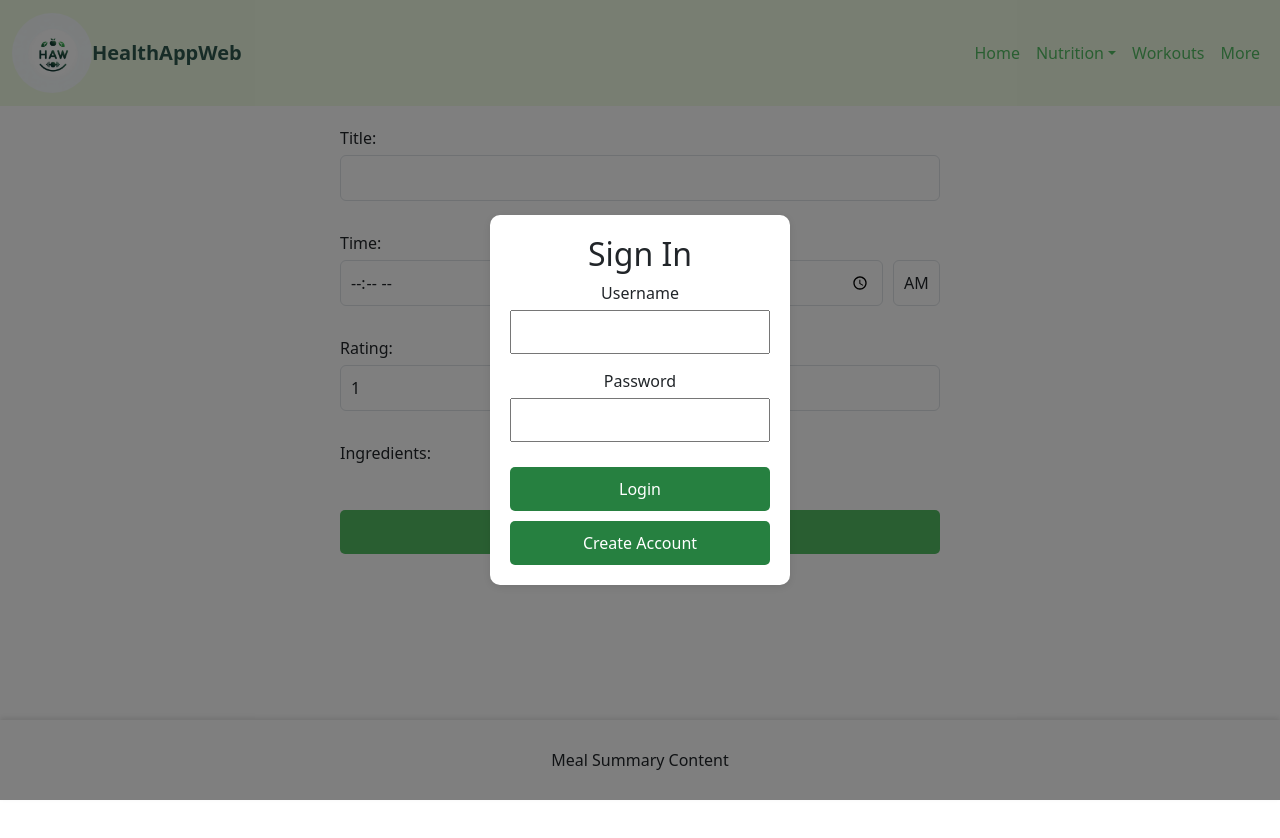
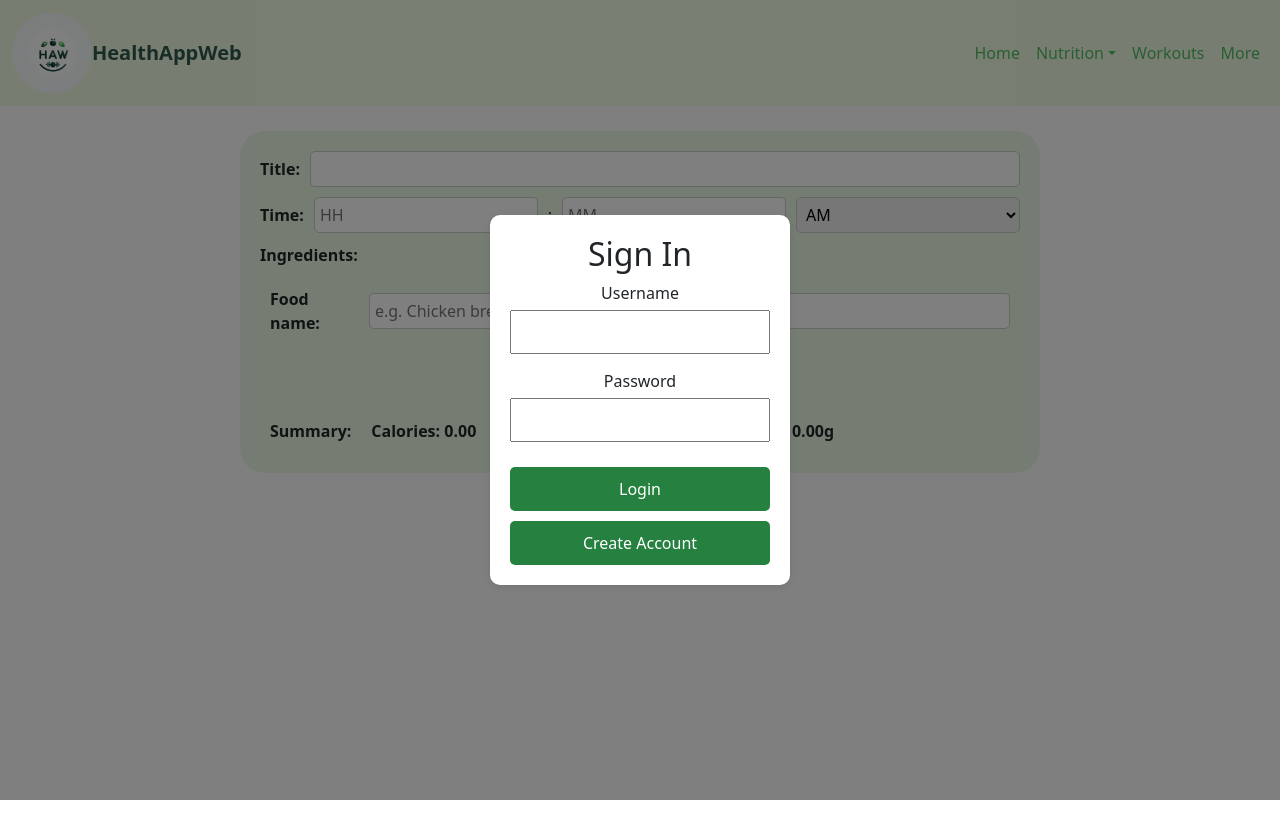
Before and after one commit to enrique95ae/HealthApp_Web, an Angular app: page /add-meal in a window 1280 px wide. Shown: the top 838 px of the page. After the commit the page ends 800 px from the top, so only its background shows below. Built offline with nearby package versions, Linux system fonts and the light colour scheme.

Commit message:
Add-meal component

```diff
--- a/src/app/app.module.ts
+++ b/src/app/app.module.ts
@@ -4,6 +4,7 @@ import { RouterModule, Routes } from '@angular/router';
 import { HttpClientModule } from '@angular/common/http';
 import { FormsModule } from '@angular/forms';
 import { NgbModule } from '@ng-bootstrap/ng-bootstrap';
+import { ReactiveFormsModule } from '@angular/forms';
 
 import { AppComponent } from './app.component';
 import { HeaderComponent } from './components/general/header/header.component';
@@ -64,7 +65,8 @@ const appRoutes: Routes = [
     HttpClientModule,
     FormsModule,
     RouterModule.forRoot(appRoutes),
-    NgbModule
+    NgbModule,
+    ReactiveFormsModule
   ],
   providers: [AuthService, UsersService, MealsService,  FoodsService],
   bootstrap: [AppComponent]
--- a/src/app/components/nutrition/add-food/add-food.component.css
+++ b/src/app/components/nutrition/add-food/add-food.component.css
@@ -1,46 +1,52 @@
 .add-food-container {
     display: flex;
-    flex-direction: column;
-    margin-bottom: 10px;
+    flex-direction: row;
+    gap: 10px;
+    background-color: #EAFAE7;
+    padding: 10px;
+    border-radius: 25px;
+    position: relative;
 }
 
-.food-details {
+.form-row {
     display: flex;
+    align-items: center;
     gap: 10px;
+    flex-grow: 1;
 }
 
-.form-group {
-    display: flex;
-    flex-direction: column;
-    margin-bottom: 10px;
-    flex: 1;
+label {
+    font-weight: bold;
 }
 
-.add-food-container label {
-    margin-top: 10px;
+input {
+    padding: 5px;
+    border-radius: 5px;
+    border: 1px solid #ccc;
+    flex-grow: 1;
 }
 
-.form-control {
-    padding: 10px;
-    margin-bottom: 10px;
+.suggestions-list {
+    list-style: none;
+    margin: 0;
+    padding: 0;
+    position: absolute;
+    top: 60px;
+    left: 0;
+    right: 0;
+    background-color: white;
+    border: 1px solid #ccc;
+    border-radius: 5px;
+    max-height: 200px;
+    overflow-y: auto;
+    z-index: 1;
 }
 
-.suggestions {
-    list-style: none;
-    padding: 0;
-    margin: 0;
-    border: 1px solid #ccc;
-    background-color: white;
-    position: absolute;
-    z-index: 1000;
-    width: 100%;
-}
-
-.suggestions li {
+.suggestions-list li {
     padding: 10px;
     cursor: pointer;
 }
 
-.suggestions li:hover {
-    background-color: #eee;
+.suggestions-list li:hover {
+    background-color: #f0f0f0;
 }
--- a/src/app/components/nutrition/add-food/add-food.component.html
+++ b/src/app/components/nutrition/add-food/add-food.component.html
@@ -1,15 +1,13 @@
 <div class="add-food-container">
-  <div class="food-details">
-    <div class="form-group">
-      <label for="foodName">Food Name:</label>
+  <div class="form-row">
+    <label for="foodName">Food name:</label>
     <input
+      id="foodName"
       type="text"
-        id="foodName"
-        [(ngModel)]="foodName"
-        (ngModelChange)="onFoodNameInput()"
-        class="form-control"
+      [formControl]="foodNameControl"
+      placeholder="e.g. Chicken breast"
     />
-      <ul *ngIf="suggestions.length > 0" class="suggestions">
+    <ul *ngIf="suggestions.length > 0" class="suggestions-list">
       <li
         *ngFor="let suggestion of suggestions"
         (click)="selectSuggestion(suggestion)"
@@ -18,14 +16,13 @@
       </li>
     </ul>
   </div>
-    <div class="form-group">
-      <label for="portionSize">Portion Size (g):</label>
+
+  <div class="form-row">
+    <label for="portionEaten">Portion eaten (g):</label>
     <input
+      id="portionEaten"
       type="number"
-        id="portionSize"
-        [(ngModel)]="portionSize"
-        class="form-control"
+      [formControl]="portionEatenControl"
     />
   </div>
 </div>
-</div>
--- a/src/app/components/nutrition/add-food/add-food.component.ts
+++ b/src/app/components/nutrition/add-food/add-food.component.ts
@@ -1,7 +1,8 @@
 import { Component, Input, Output, EventEmitter, OnInit } from '@angular/core';
+import { FormControl } from '@angular/forms';
+import { debounceTime } from 'rxjs/operators';
 import { FoodsService } from '../../../services/foods/foods.service';
-import { Subject } from 'rxjs';
-import { debounceTime, distinctUntilChanged, switchMap } from 'rxjs/operators';
+import { Food } from '../../../models/meal.model';
 
 @Component({
   selector: 'app-add-food',
@@ -9,40 +10,61 @@ import { debounceTime, distinctUntilChanged, switchMap } from 'rxjs/operators';
   styleUrls: ['./add-food.component.css']
 })
 export class AddFoodComponent implements OnInit {
-  @Input() foodName: string = '';
-  @Output() foodNameChange = new EventEmitter<string>();
+  @Input() food!: Food;
+  @Output() validFood = new EventEmitter<boolean>();
+  @Output() foodChange = new EventEmitter<Food>();
 
-  @Input() portionSize: number = 0;
-  @Output() portionSizeChange = new EventEmitter<number>();
+  foodNameControl: FormControl;
+  portionEatenControl: FormControl;
+  suggestions: Food[] = [];
 
-  suggestions: any[] = [];
-  searchTerms = new Subject<string>();
-
-  constructor(private foodsService: FoodsService) {}
+  constructor(private foodsService: FoodsService) {
+    this.foodNameControl = new FormControl('');
+    this.portionEatenControl = new FormControl('');
+  }
 
   ngOnInit(): void {
-    this.searchTerms.pipe(
-      debounceTime(300), // wait 300ms after each keystroke before considering the term
-      distinctUntilChanged(), // ignore new term if same as previous term
-      switchMap((term: string) => this.foodsService.searchFoods(term)), // switch to new search observable each time the term changes
-    ).subscribe(data => {
-      this.suggestions = data;
+    this.foodNameControl.setValue(this.food.Name);
+    this.portionEatenControl.setValue(this.food.PortionEaten);
+
+    this.foodNameControl.valueChanges.pipe(debounceTime(300)).subscribe(value => {
+      if (value !== null) {
+        console.log('Food name control value changed:', value);
+        this.foodsService.getFoodSuggestions(value).subscribe(suggestions => {
+          this.suggestions = suggestions;
+          console.log('Food suggestions received:', suggestions);
+        });
+      }
+      this.food.Name = value || '';
+      this.foodChange.emit(this.food);
+      this.validateFood();
+    });
+
+    this.portionEatenControl.valueChanges.pipe(debounceTime(1000)).subscribe(value => {
+      const portion = value !== null ? parseFloat(value) : 0;
+      this.food.PortionEaten = portion;
+      console.log('Portion eaten control value changed:', value);
+      this.foodChange.emit(this.food);
+      this.validateFood();
     });
   }
 
-  onFoodNameInput(): void {
-    this.searchTerms.next(this.foodName);
+  selectSuggestion(suggestion: Food): void {
+    this.food = suggestion;
+    this.foodNameControl.setValue(suggestion.Name);
+    console.log('Suggestion selected:', suggestion);
+    this.foodsService.getFoodDetails(suggestion.Id).subscribe(foodDetails => {
+      this.food = { ...this.food, ...foodDetails };
+      console.log('Food details received:', foodDetails);
+      this.foodChange.emit(this.food);
+      this.suggestions = [];
+      this.validateFood();
+    });
   }
 
-  selectSuggestion(suggestion: any): void {
-    this.foodName = suggestion.Name;
-    this.portionSize = suggestion.PortionSize;
-    this.foodNameChange.emit(this.foodName);
-    this.portionSizeChange.emit(this.portionSize);
-    this.suggestions = [];
-  }
-
-  isFilled(): boolean {
-    return this.foodName.trim() !== '' && this.portionSize > 0;
+  validateFood(): void {
+    const isValid = this.foodNameControl.valid && this.portionEatenControl.valid && !!this.food.Name && !!this.food.PortionEaten;
+    console.log('Food validation:', isValid);
+    this.validFood.emit(isValid);
   }
 }
--- a/src/app/components/nutrition/add-meal/add-meal.component.css
+++ b/src/app/components/nutrition/add-meal/add-meal.component.css
@@ -1,94 +1,60 @@
 .add-meal-container {
     display: flex;
     flex-direction: column;
-    align-items: center;
-    height: 100vh;
+    gap: 10px;
+    background-color: #EAFAE7;
     padding: 20px;
-    box-sizing: border-box;
-    overflow: hidden;
-    /* Prevent scrolling */
+    border-radius: 25px;
+    width: 100%;
+    min-width: 60%;
+    /* Ensure at least 60% of the screen width */
+    max-width: 800px;
+    /* Optional: Set a maximum width to keep it from getting too wide */
+    margin: 25px auto;
+    /* Center the component */
 }
 
-.form-section {
-    width: 100%;
-    max-width: 600px;
-    flex: 1;
-    overflow-y: auto;
-    /* Enable vertical scrolling if needed */
+.form-row {
+    display: flex;
+    align-items: center;
+    gap: 10px;
 }
 
-.form-group {
-    display: flex;
-    flex-direction: column;
-    margin-bottom: 20px;
+label {
+    font-weight: bold;
 }
 
-.form-group label {
-    margin-bottom: 5px;
+input,
+select {
+    padding: 5px;
+    border-radius: 5px;
+    border: 1px solid #ccc;
+    width: 100%;
+    /* Ensure the inputs take full width */
 }
 
-.form-control {
-    width: 100%;
+button {
+    background-color: #268040;
+    color: white;
     padding: 10px;
-    margin-bottom: 10px;
-}
-
-.time-group {
-    display: flex;
-    flex-direction: column;
-}
-
-.time-selection {
-    display: flex;
-    align-items: center;
-}
-
-.time-selection input[type="time"] {
-    flex: 1;
-    margin-right: 10px;
-}
-
-.ampm-selector {
-    width: auto;
-}
-
-.rating-group {
-    display: flex;
-    flex-direction: column;
-}
-
-.components-list {
-    margin-bottom: 20px;
-}
-
-.add-food-button {
-    display: block;
-    width: 100%;
-    padding: 10px;
-    background-color: #53BD63;
-    color: white;
     border: none;
     border-radius: 5px;
     cursor: pointer;
-    text-align: center;
+    max-width: 50%;
+    margin: auto;
 }
 
-.add-food-button:hover {
-    background-color: #268040;
+button:hover {
+    background-color: #124035;
 }
 
-.bottom-fixed {
-    position: fixed;
-    bottom: 0;
-    width: 100%;
-    height: 10%;
-    display: flex;
-    justify-content: center;
-    align-items: center;
-    background-color: white;
-    /* Optional: Background color for the fixed bottom */
-    box-shadow: 0 -2px 5px rgba(0, 0, 0, 0.1);
-    /* Optional: Shadow for the fixed bottom */
+button:disabled {
+    background-color: #cccccc;
+    /* Grey out the button */
+    color: #666666;
+    /* Change text color to a lighter grey */
+    cursor: not-allowed;
+    /* Show not-allowed cursor */
 }
 
 .sr-only {
@@ -101,3 +67,8 @@
     clip: rect(0, 0, 0, 0);
     border: 0;
 }
+
+.add-food {
+    margin: auto;
+    min-width: 100%;
+}
--- a/src/app/components/nutrition/add-meal/add-meal.component.html
+++ b/src/app/components/nutrition/add-meal/add-meal.component.html
@@ -1,57 +1,51 @@
+<div class="center-container">
   <div class="add-meal-container">
-  <div class="form-section">
-    <div class="form-group">
+    <div class="form-row">
       <label for="mealTitle">Title:</label>
+      <input id="mealTitle" type="text" [(ngModel)]="mealTitle" />
+    </div>
+
+    <div class="form-row">
+      <label for="mealTimeHour">Time:</label>
       <input
-        type="text"
-        id="mealTitle"
-        class="form-control"
-        [(ngModel)]="mealTitle"
+        id="mealTimeHour"
+        type="number"
+        min="1"
+        max="12"
+        [(ngModel)]="mealTimeHour"
+        placeholder="HH"
       />
-    </div>
-    <div class="form-group time-group">
-      <label for="mealTime">Time:</label>
-      <div class="time-selection">
+      <span>:</span>
       <input
-          type="time"
-          id="mealTime"
-          class="form-control"
-          [(ngModel)]="mealTime"
-          (change)="convertTo12HourFormat()"
+        id="mealTimeMinute"
+        type="number"
+        min="0"
+        max="59"
+        [(ngModel)]="mealTimeMinute"
+        placeholder="MM"
       />
-        <label for="mealPeriod" class="sr-only">AM/PM</label>
-        <select
-          id="mealPeriod"
-          [(ngModel)]="mealPeriod"
-          class="form-control ampm-selector"
-        >
+      <label for="mealTimePeriod" class="sr-only">Period:</label>
+      <select id="mealTimePeriod" [(ngModel)]="mealTimePeriod">
         <option value="AM">AM</option>
         <option value="PM">PM</option>
       </select>
     </div>
+
+    <div class="form-row">
+      <label>Ingredients:</label>
     </div>
-    <div class="form-group rating-group">
-      <label for="mealRating">Rating:</label>
-      <select id="mealRating" [(ngModel)]="mealRating" class="form-control">
-        <option *ngFor="let rating of ratings" [value]="rating">
-          {{ rating }}
-        </option>
-      </select>
-    </div>
-    <div class="form-group">
-      <label>Ingredients:</label>
-      <div class="components-list">
+    <div *ngFor="let food of foods; let i = index" class="form-row">
       <app-add-food
-          *ngFor="let food of foods"
-          [(foodName)]="food.foodName"
-          [(portionSize)]="food.portionSize"
+        [food]="food"
+        (validFood)="onFoodValidityChange($event)"
+        (foodChange)="onFoodNameChange($event, i)"
       ></app-add-food>
     </div>
-    </div>
-    <button class="add-food-button" (click)="addFood()">Add Food</button>
-  </div>
-  <div class="bottom-fixed">
-    <app-meal-summary></app-meal-summary>
-    <!-- Placeholder for the meal summary component -->
+
+    <button (click)="addFoodComponent()" [disabled]="!isLatestFoodValid()">
+      Add another ingredient
+    </button>
+
+    <app-meal-summary [foods]="foods"></app-meal-summary>
   </div>
 </div>
--- a/src/app/components/nutrition/add-meal/add-meal.component.ts
+++ b/src/app/components/nutrition/add-meal/add-meal.component.ts
@@ -1,38 +1,82 @@
-import { Component } from '@angular/core';
-
-interface Food {
-  foodName: string;
-  portionSize: number;
-}
+import { Component, OnInit } from '@angular/core';
+import { FoodsService } from '../../../services/foods/foods.service';
+import { Food } from '../../../models/meal.model';
 
 @Component({
   selector: 'app-add-meal',
   templateUrl: './add-meal.component.html',
   styleUrls: ['./add-meal.component.css']
 })
-export class AddMealComponent {
+export class AddMealComponent implements OnInit {
   mealTitle: string = '';
-  mealTime: string = '';
-  mealPeriod: string = 'AM';
-  mealRating: number = 1;
-  ratings: number[] = [1, 2, 3, 4, 5, 6, 7, 8, 9, 10];
+  mealTimeHour: number | null = null;
+  mealTimeMinute: number | null = null;
+  mealTimePeriod: string = 'AM';
   foods: Food[] = [];
+  isFoodValid: boolean = false;
+  totalCalories: number = 0;
+  totalProteins: number = 0;
+  totalCarbs: number = 0;
+  totalFats: number = 0;
 
-  convertTo12HourFormat(): void {
-    const [hours, minutes] = this.mealTime.split(':').map(Number);
-    let hours12 = hours % 12;
-    if (hours12 === 0) {
-      hours12 = 12;
-    }
-    this.mealPeriod = hours >= 12 ? 'PM' : 'AM';
-    this.mealTime = `${hours12.toString().padStart(2, '0')}:${minutes.toString().padStart(2, '0')}`;
+  constructor(private foodsService: FoodsService) {}
+
+  ngOnInit(): void {
+    this.initializeFoodComponent(); // Ensure one empty food component on load
+    console.log('Initial empty food component added:', this.foods);
   }
 
-  addFood(): void {
-    if (this.foods.length === 0 || this.foods[this.foods.length - 1].foodName.trim() !== '' && this.foods[this.foods.length - 1].portionSize > 0) {
-      this.foods.push({ foodName: '', portionSize: 0 });
-    } else {
-      alert('Please fill in the previous food item completely before adding a new one.');
+  onFoodValidityChange(isValid: boolean): void {
+    this.isFoodValid = isValid;
+    console.log('Food validity changed:', isValid);
+  }
+
+  onPortionEatenChange(portion: number, index: number): void {
+    if (this.foods[index]) {
+      this.foods[index].PortionEaten = portion;
+      console.log('Portion eaten changed:', portion, 'for food at index:', index);
+      this.updateMealSummary();
     }
   }
+
+  onFoodNameChange(food: Food, index: number): void {
+    if (this.foods[index]) {
+      this.foods[index] = food;
+      console.log('Food name changed:', food, 'at index:', index);
+      this.foods = [...this.foods]; // Create a new array reference
+      this.updateMealSummary();
+    }
+  }
+
+  addFoodComponent(): void {
+    if (this.isLatestFoodValid()) {
+      this.foods.push({ Id: 0, Name: '', PortionEaten: 0, PortionSize: 0, Calories: 0, TotalFat: 0, SaturatedFat: 0, Cholesterol: 0, Sodium: 0, TotalCarbs: 0, DietaryFiber: 0, Sugars: 0, Proteins: 0 });
+      console.log('New food component added:', this.foods);
+    } else {
+      console.log('Latest food component is not valid yet. No new food added.');
+    }
+  }
+
+  initializeFoodComponent(): void {
+    this.foods = [{ Id: 0, Name: '', PortionEaten: 0, PortionSize: 0, Calories: 0, TotalFat: 0, SaturatedFat: 0, Cholesterol: 0, Sodium: 0, TotalCarbs: 0, DietaryFiber: 0, Sugars: 0, Proteins: 0 }];
+  }
+
+  isLatestFoodValid(): boolean {
+    const latestFood = this.foods[this.foods.length - 1];
+    return latestFood && latestFood.Name.trim() !== '' && latestFood.PortionEaten > 0;
+  }
+
+  updateMealSummary(): void {
+    console.log('Updating meal summary with foods:', this.foods);
+    this.totalCalories = this.foods.reduce((acc, food) => acc + (food.Calories * (food.PortionEaten / 100)), 0);
+    this.totalProteins = this.foods.reduce((acc, food) => acc + (food.Proteins * (food.PortionEaten / 100)), 0);
+    this.totalCarbs = this.foods.reduce((acc, food) => acc + (food.TotalCarbs * (food.PortionEaten / 100)), 0);
+    this.totalFats = this.foods.reduce((acc, food) => acc + (food.TotalFat * (food.PortionEaten / 100)), 0);
+    console.log('Meal summary updated:', {
+      totalCalories: this.totalCalories,
+      totalProteins: this.totalProteins,
+      totalCarbs: this.totalCarbs,
+      totalFats: this.totalFats
+    });
+  }
 }
--- a/src/app/components/nutrition/meal-summary/meal-summary.component.css
+++ b/src/app/components/nutrition/meal-summary/meal-summary.component.css
@@ -1,4 +1,12 @@
-.meal-summary {
-    width: 100%;
-    text-align: center;
+/* meal-summary.component.css */
+.meal-summary-container {
+    display: flex;
+    gap: 20px;
+    background-color: #EAFAE7;
+    padding: 10px;
+    border-radius: 25px;
 }
+
+.summary-item {
+    font-weight: bold;
+}
--- a/src/app/components/nutrition/meal-summary/meal-summary.component.html
+++ b/src/app/components/nutrition/meal-summary/meal-summary.component.html
@@ -1,4 +1,7 @@
-<div class="meal-summary">
-  <!-- Content for the meal summary component -->
-  Meal Summary Content
+<div class="meal-summary-container">
+  <div class="summary-item">Summary:</div>
+  <div class="summary-item">Calories: {{ totalCalories.toFixed(2) }}</div>
+  <div class="summary-item">Proteins: {{ totalProteins.toFixed(2) }}g</div>
+  <div class="summary-item">Carbs: {{ totalCarbs.toFixed(2) }}g</div>
+  <div class="summary-item">Fats: {{ totalFats.toFixed(2) }}g</div>
 </div>
--- a/src/app/components/nutrition/meal-summary/meal-summary.component.ts
+++ b/src/app/components/nutrition/meal-summary/meal-summary.component.ts
@@ -1,10 +1,39 @@
-import { Component } from '@angular/core';
+import { Component, Input, OnChanges, SimpleChanges, ChangeDetectorRef } from '@angular/core';
+import { Food } from '../../../models/meal.model';
 
 @Component({
   selector: 'app-meal-summary',
   templateUrl: './meal-summary.component.html',
   styleUrls: ['./meal-summary.component.css']
 })
-export class MealSummaryComponent {
-  // Component logic here
+export class MealSummaryComponent implements OnChanges {
+  @Input() foods: Food[] = [];
+
+  totalCalories: number = 0;
+  totalProteins: number = 0;
+  totalCarbs: number = 0;
+  totalFats: number = 0;
+
+  constructor(private cdr: ChangeDetectorRef) {}
+
+  ngOnChanges(changes: SimpleChanges): void {
+    if (changes['foods']) {
+      console.log('Foods input changed:', this.foods);
+      this.updateMealSummary();
+    }
+  }
+
+  updateMealSummary(): void {
+    this.totalCalories = this.foods.reduce((acc, food) => acc + (food.Calories * (food.PortionEaten / 100)), 0);
+    this.totalProteins = this.foods.reduce((acc, food) => acc + (food.Proteins * (food.PortionEaten / 100)), 0);
+    this.totalCarbs = this.foods.reduce((acc, food) => acc + (food.TotalCarbs * (food.PortionEaten / 100)), 0);
+    this.totalFats = this.foods.reduce((acc, food) => acc + (food.TotalFat * (food.PortionEaten / 100)), 0);
+    console.log('Meal summary updated:', {
+      totalCalories: this.totalCalories,
+      totalProteins: this.totalProteins,
+      totalCarbs: this.totalCarbs,
+      totalFats: this.totalFats
+    });
+    this.cdr.detectChanges(); // Manually trigger change detection
+  }
 }
```
Also changed, not shown: src/app/services/foods/foods.service.ts (+8 -3 lines). Lines whose indentation alone changed are shown as unchanged.
